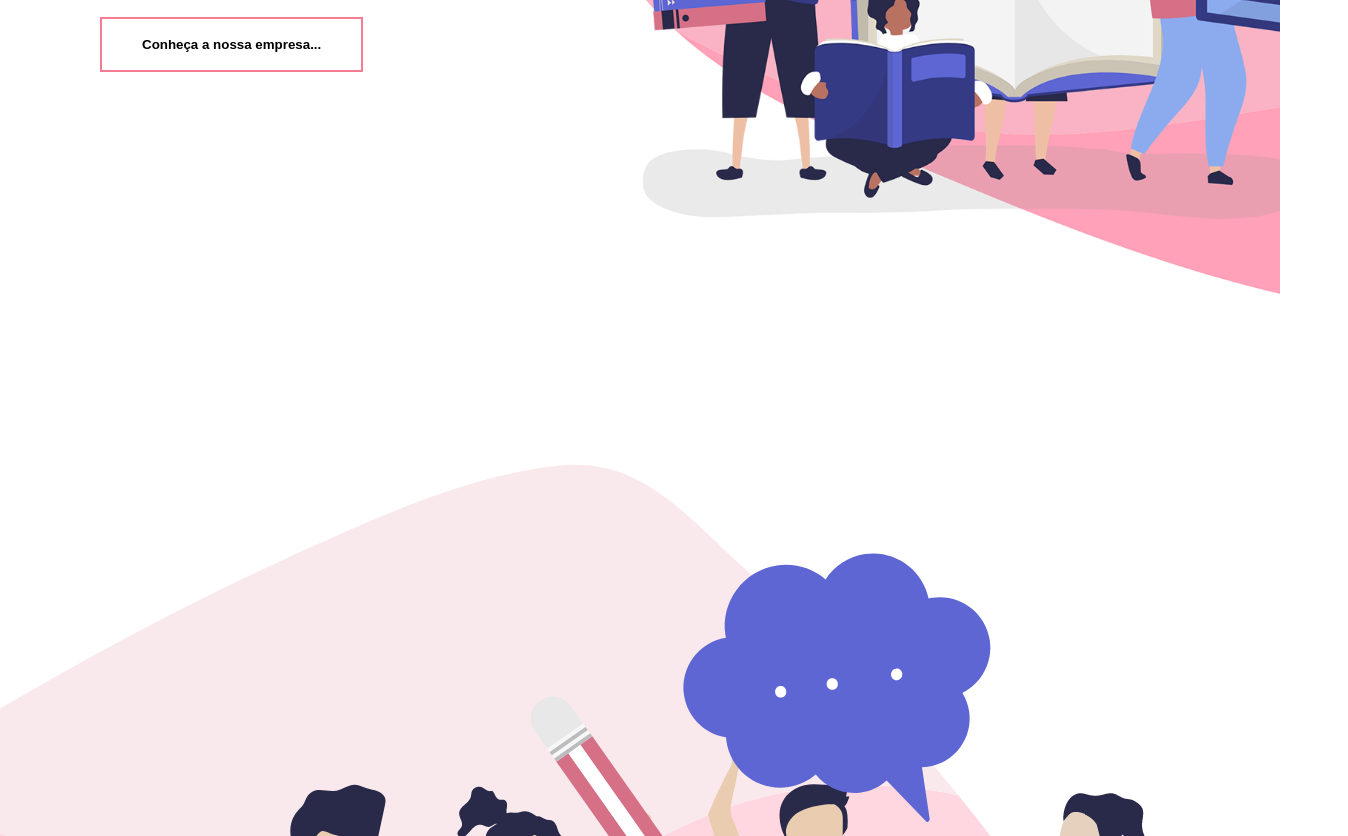
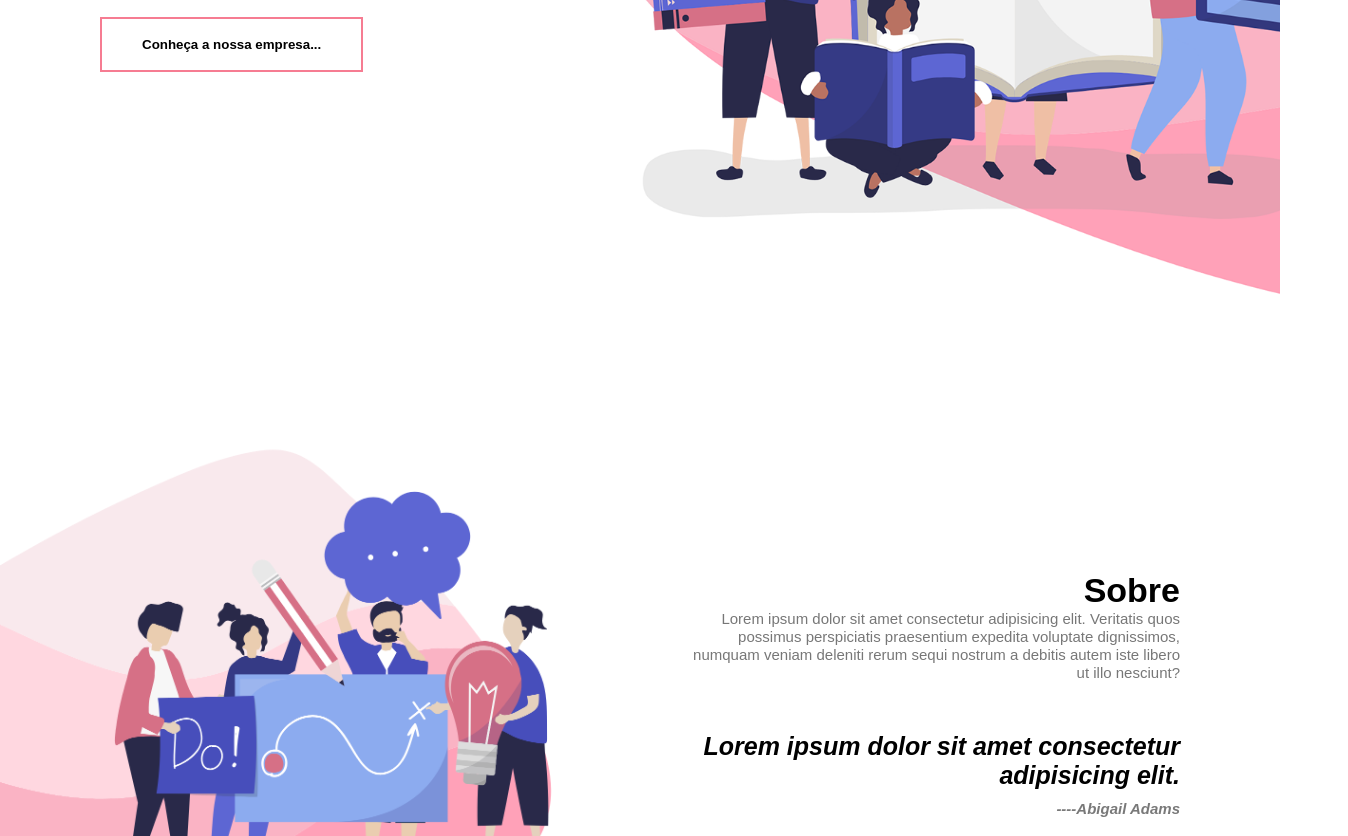
Before and after one commit to joao-victor-saraiva/Exemplo, a plain HTML site: page index.html in a window 1280 px wide. Shown: the part 464-1300 px from the top of the page, 1348 px wide, since content can reach past the window. Drawn offline with Linux system fonts and the light colour scheme.

Commit message:
Update estilos.css

```diff
--- a/css/estilos.css
+++ b/css/estilos.css
@@ -72,7 +72,7 @@ h1{
     flex-basis: 50%;
     text-align: right;
 }
-.sobre-col-direita img {
+.sobre-col-esquerda img {
     width: 100%;
 }
 .sobre-texto {
```
